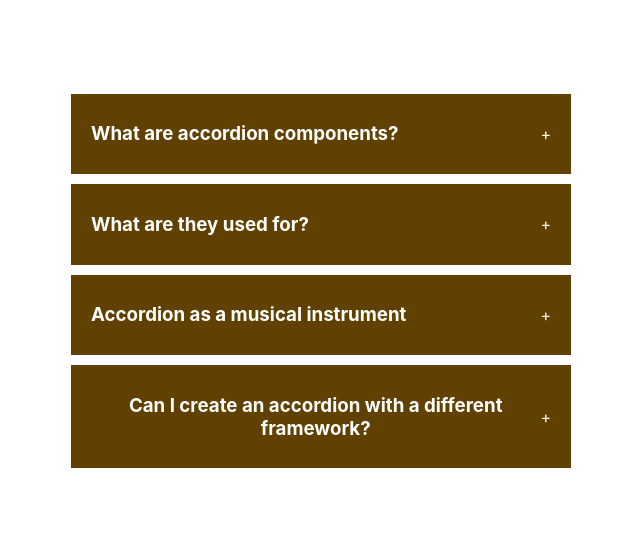
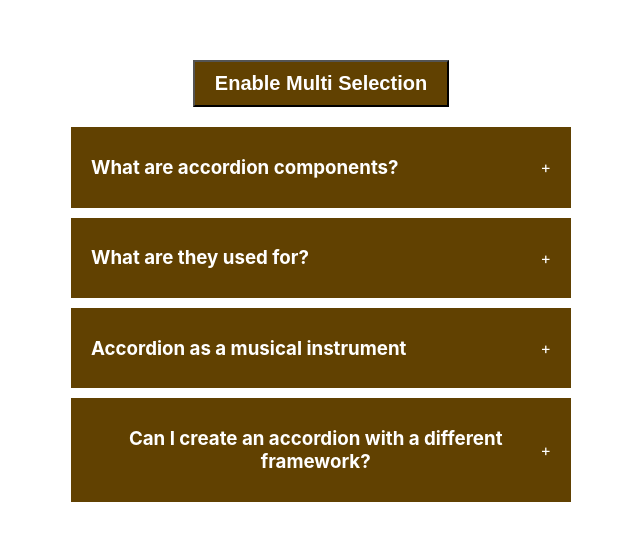
Before and after one commit to anyars-encarta/encarta-accordion, a React (Create React App) app: page / in a window 1280 px wide. Shown: the part 114-654 px from the top of the page, without its empty margins (319-959 px from the left). Built offline with nearby package versions, Linux system fonts and the light colour scheme.

Commit message:
Implement multiple selection

```diff
--- a/src/components/accordion/index.jsx
+++ b/src/components/accordion/index.jsx
@@ -6,25 +6,53 @@
 
 const Accordion = () => {
     const [selected, setSelected] = useState(null);
+    const [enableMultiSelection, setEnableMultiSelection] = useState(false);
+    const [multiple, setMultiple] = useState([]);
 
     const handleSingleSelection = (getCurrentId) => {
         setSelected(getCurrentId === selected ? null : getCurrentId)
     };
 
+    const handleMultiSelection = (getCurrentId) => {
+      let copyMultiple = [...multiple];
+      const finIndexOfCurrentId = copyMultiple.indexOf(getCurrentId)
+
+      console.log(finIndexOfCurrentId);
+      if(finIndexOfCurrentId === -1) copyMultiple.push(getCurrentId)
+      else copyMultiple.splice(finIndexOfCurrentId , 1)
+
+      setMultiple(copyMultiple)
+    }
+
+    console.log(selected, multiple)
+
     return <div className="wrapper">
+        <button onClick={() => setEnableMultiSelection(!enableMultiSelection)}>Enable Multi Selection</button>
         <div className="accordion">
             {
                 data && data.length > 0 ?
                     data.map(dataItem => <div className="item">
-                        <div onClick={() => handleSingleSelection(dataItem.id)} className="title">
+                        <div
+                          onClick={
+                            enableMultiSelection
+                            ? () => handleMultiSelection(dataItem.id)
+                            : () => handleSingleSelection(dataItem.id)
+                            }
+                            className="title"
+                        >
                             <h3>{dataItem.question}</h3>
                             <span>+</span>
                         </div>
                         {
-                            selected === dataItem.id ?
+                            enableMultiSelection ? multiple.indexOf(dataItem.id) !== -1 &&
+                            <div className="content">{dataItem.answer}</div> :
+                            selected === dataItem.id && <div className="content">{dataItem.answer}</div>
+                        }
+                        {/* {
+                            selected === dataItem.id || multiple.indexOf(dataItem.id) !== -1 ?
                                 <div className="content">{dataItem.answer}</div>
                                 : null
-                        }
+                        } */}
                     </div>)
                     : <div>No data found!</div>
             }
--- a/src/components/accordion/styles.css
+++ b/src/components/accordion/styles.css
@@ -4,6 +4,17 @@
     width: 100vw;
     justify-content: center;
     align-items: center;
+    flex-direction: column;
+    gap: 20px;
+}
+
+.wrapper button {
+    padding: 10px 20px;
+    background: #614101;
+    color: #ffffff;
+    font-weight: bold;
+    font-size: 20px;
+    cursor: pointer;
 }
 
 .accordion {
```
